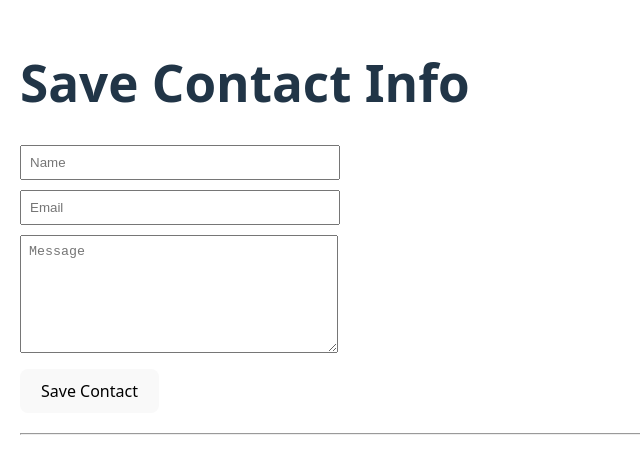
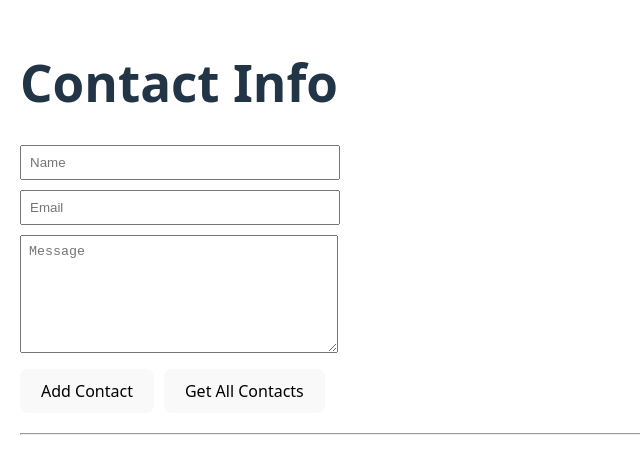
Before and after one commit to rajanayakdevops/smart-whiteboard-test, a React app in the folder frontend/: page / in a window 1280 px wide. Shown: the top 474 px of the page, without its empty margins (0-640 px from the left). Built offline with nearby package versions, Linux system fonts and the light colour scheme; the HTML template or start-up script is replaced by a standard one.

Commit message:
added the get user details function right

```diff
--- a/frontend/src/App.jsx
+++ b/frontend/src/App.jsx
@@ -5,6 +5,9 @@ function App() {
   const [email, setEmail] = useState("");
   const [message, setMessage] = useState("");
   const [responseMessage, setResponseMessage] = useState("");
+  const [contacts, setContacts] = useState([]); // store all contacts
+
+  const backendURL = import.meta.env.VITE_BACKEND_URL;
 
   // Function to save contact
   const saveContact = () => {
@@ -13,17 +16,14 @@ function App() {
       return;
     }
 
-    fetch(import.meta.env.VITE_BACKEND_URL + "/api/contact", {
+    fetch(`${backendURL}/api/contact`, {
       method: "POST",
-      headers: {
-        "Content-Type": "application/json",
-      },
+      headers: { "Content-Type": "application/json" },
       body: JSON.stringify({ name, email, message }),
     })
       .then((res) => res.json())
       .then((data) => {
         setResponseMessage(data.message);
-        // Clear form after saving
         setName("");
         setEmail("");
         setMessage("");
@@ -31,15 +31,20 @@ function App() {
       .catch((err) => console.error(err));
   };
 
+  // Function to get all contacts
+const getAllContacts = () => {
+  fetch(`${backendURL}/api/contact`)
+    .then((res) => res.json())
+    .then((data) => {
+      console.log("API response:", data); // DEBUG
+      setContacts(data.contacts); // ✅ IMPORTANT FIX
+    })
+    .catch((err) => console.error(err));
+};
+
   return (
-    <div
-      style={{
-        minHeight: "100vh",
-        width: "100vw",
-        padding: "20px",
-      }}
-    >
-      <h1>Save Contact Info</h1>
+    <div style={{ minHeight: "100vh", width: "100vw", padding: "20px" }}>
+      <h1>Contact Info</h1>
 
       <div style={{ marginBottom: "10px" }}>
         <input
@@ -70,13 +75,32 @@ function App() {
         />
       </div>
 
-      <button onClick={saveContact} style={{ padding: "10px 20px" }}>
-        Save Contact
-      </button>
+      <div style={{ marginBottom: "20px" }}>
+        <button onClick={saveContact} style={{ padding: "10px 20px", marginRight: "10px" }}>
+          Add Contact
+        </button>
+        <button onClick={getAllContacts} style={{ padding: "10px 20px" }}>
+          Get All Contacts
+        </button>
+      </div>
+
+      {responseMessage && <h2>{responseMessage}</h2>}
 
       <hr style={{ margin: "20px 0" }} />
 
-      {responseMessage && <h2>{responseMessage}</h2>}
+      {contacts.length > 0 && (
+        <div>
+          <h2>All Contacts:</h2>
+          <ul>
+            {contacts.map((contact) => (
+              <li key={contact._id}>
+                <strong>Name:</strong> {contact.name} | <strong>Email:</strong> {contact.email} |{" "}
+                <strong>Message:</strong> {contact.message}
+              </li>
+            ))}
+          </ul>
+        </div>
+      )}
     </div>
   );
 }
```
Also changed, not shown: 1 other file (tests, documents, lock files or other folders).
